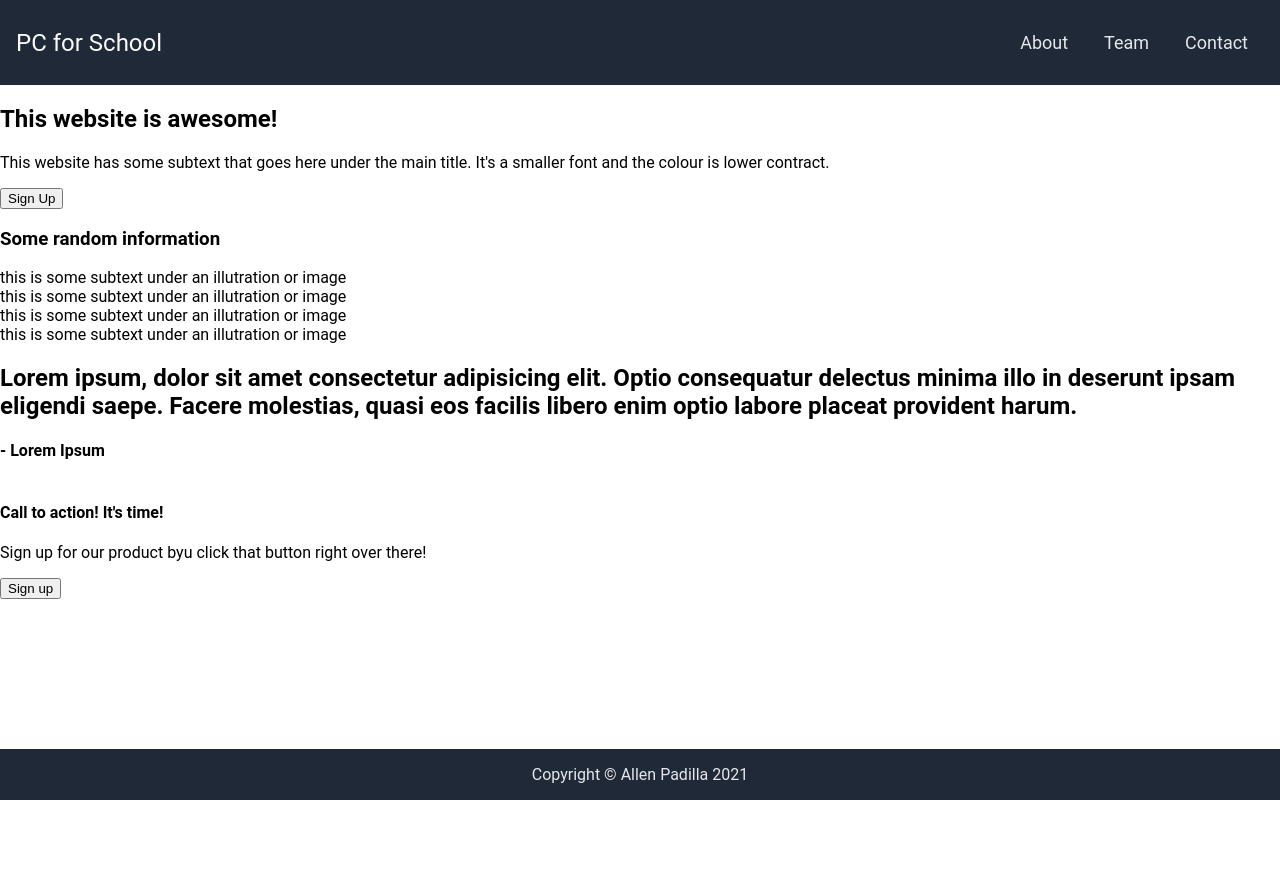
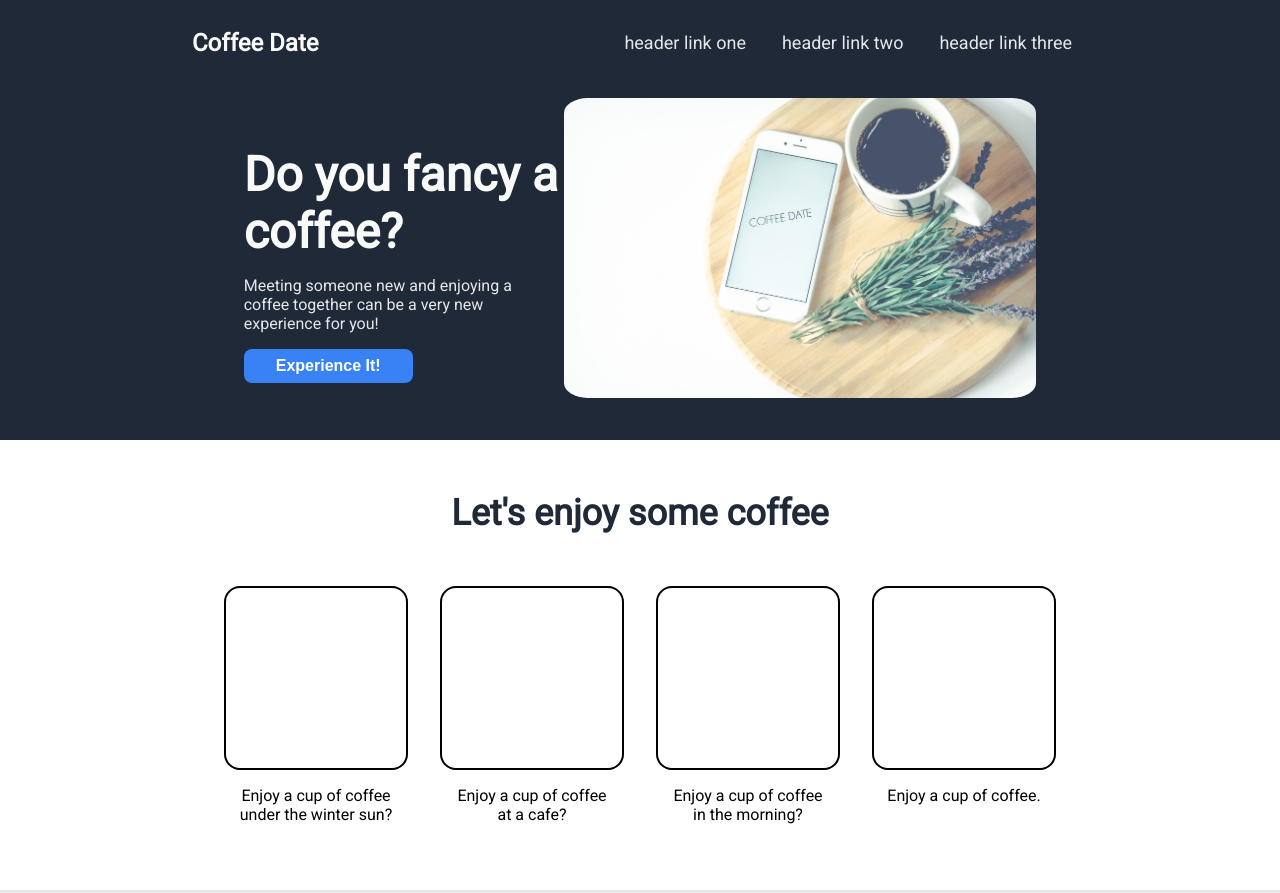
Before and after one commit to allen-padilla/odin-landing-page, a plain HTML site: page index.html in a window 1280 px wide. Shown: the top 893 px of the page. Before the commit the page ends 800 px from the top, so only its background shows below. Drawn offline with Linux system fonts and the light colour scheme.

Commit message:
Completed landing page

```diff
--- a/index.html
+++ b/index.html
@@ -5,65 +5,74 @@
   <meta charset="UTF-8" />
   <meta http-equiv="X-UA-Compatible" content="IE=edge" />
   <meta name="viewport" content="width=device-width, initial-scale=1.0" />
-  <title>Landing Page</title>
+  <title>Coffee Date</title>
   <link rel="stylesheet" href="style.css" />
+  <link href='http://fonts.googleapis.com/css?family=Roboto' rel='stylesheet' type='text/css'>
 </head>
 
 <body>
   <nav>
-    <a href="#" class="header-logo">PC for School</a>
+    <a href="#" class="header-logo">Coffee Date</a>
     <ul>
-      <li><a href="#">About</a></li>
-      <li><a href="#">Team</a></li>
-      <li><a href="#">Contact</a></li>
+      <li><a href="#">header link one</a></li>
+      <li><a href="#">header link two</a></li>
+      <li><a href="#">header link three</a></li>
     </ul>
   </nav>
 
   <div class="body">
     <section class="hero">
       <div class="left">
-        <h1>This website is awesome!</h1>
+        <h1>Do you fancy a coffee?</h1>
+        <p>
+          Meeting someone new and enjoying a coffee together can be a very new experience for you!
+        </p>
+        <button>Experience It!</button>
       </div>
       <div class="right">
-        <p>
-          This website has some subtext that goes here under the main title.
-          It's a smaller font and the colour is lower contract.
-        </p>
+        <img src="coffee-date.jpg" alt="" />
       </div>
-      <button>Sign Up</button>
-      <img src="" alt="" />
     </section>
     <section class="random-information">
-      <h3>Some random information</h3>
+      <h3>Let's enjoy some coffee</h3>
       <div class="blocks">
         <div class="block">
-          this is some subtext under an illutration or image
+          <div class="block-image"></div>
+          <p>
+            Enjoy a cup of coffee under the winter sun?
+          </p>
         </div>
         <div class="block">
-          this is some subtext under an illutration or image
+          <div class="block-image"></div>
+          <p>Enjoy a cup of coffee at a cafe?</p>
         </div>
         <div class="block">
-          this is some subtext under an illutration or image
+          <div class="block-image"></div>
+          <p>
+            Enjoy a cup of coffee in the morning?
+          </p>
         </div>
         <div class="block">
-          this is some subtext under an illutration or image
+          <div class="block-image"></div>
+          <p>
+            Enjoy a cup of coffee.
+          </p>
         </div>
       </div>
     </section>
     <section class="quote">
       <h2>
-        Lorem ipsum, dolor sit amet consectetur adipisicing elit. Optio
-        consequatur delectus minima illo in deserunt ipsam eligendi saepe.
-        Facere molestias, quasi eos facilis libero enim optio labore placeat
-        provident harum.
+        "He was my cream, and I was his coffee - And when you poured us together, it was something."
       </h2>
-      <h4>- Lorem Ipsum</h4>
+      <h4>- Josephine Baker</h4>
     </section>
     <section class="call-to-action">
       <div class="card">
-        <h4>Call to action! It's time!</h4>
-        <p>Sign up for our product byu click that button right over there!</p>
-        <button>Sign up</button>
+        <p>
+          <b>Call to action! It's time!</b><br>
+          Drinking coffee with a new person is as easy as clicking the button over there!
+        </p>
+        <button>Drink coffee</button>
       </div>
     </section>
   </div>
--- a/style.css
+++ b/style.css
@@ -1,7 +1,6 @@
 body {
   margin: 0;
   padding: 0;
-  height: 100vh;
   display: flex;
   flex-direction: column;
   font-family: Roboto;
@@ -17,11 +16,12 @@ nav {
   align-items: center;
   align-content: center;
   justify-content: space-between;
-  padding: 16px;
+  padding: 16px 15% 16px 15%;
 }
 
 nav .header-logo {
   font-size: 24px;
+  font-weight: 700;
   color: #F9FAF8;
   text-decoration: none;
 }
@@ -46,9 +46,164 @@ footer {
   padding: 16px;
 }
 
-
 .body {
   display: flex;
   flex: 1;
   flex-direction: column;
 }
+
+.hero {
+  display: flex;
+  justify-content: center;
+  padding: 1% 0 3% 0;
+  min-height: 30%;
+  background-color: #1F2937;
+}
+
+.hero .left {
+  padding-top: 48px;
+  max-width: 25%;
+}
+
+.hero .left h1 {
+  font-size: 48px;
+  color: #F9FAF8;
+  font-weight: bolder;
+  margin: 0;
+}
+
+.hero .left p {
+  color: #E5E7EB;
+  padding-right: 5%;
+}
+
+.hero button {
+  font-size: 16px;
+  font-weight: 700;
+  padding: 8px 32px 8px 32px;
+  background-color: #3882F6;
+  color: white;
+  border-radius: 8px;
+  border: 0;
+}
+
+.hero button:hover {
+  cursor: pointer;
+  border: 1 black solid;
+}
+
+.hero .right img {
+  height: 300px;
+  color: #F9FAF8;
+  border-radius: 5%;
+}
+
+.random-information {
+  display: flex;
+  flex-direction: column;
+  align-items: center;
+  justify-content: center;
+  padding-top: 16px;
+}
+
+.random-information h3 {
+  font-size: 36px;
+  color: #1F2937;
+}
+
+.random-information .blocks {
+  display: flex;
+  flex-direction: row;
+  height: 40vh;
+}
+
+.block {
+  display: flex;
+  flex-direction: column;
+  align-items: center;
+  text-align: center;
+  font-size: 16px;
+  margin: 16px;
+}
+
+.block-image {
+  height: 180px;
+  width: 180px;
+  border: 2px black solid;
+  border-radius: 16px;
+}
+
+.block p {
+  width: 160px;
+}
+
+.quote {
+  display: flex;
+  flex-direction: column;
+  justify-content: center;
+  align-items: center;
+  background-color: #E5E7EB;
+  padding: 3rem 0 3rem 0;
+}
+
+.quote h2 {
+  display: flex;
+  flex: 0 1;
+  width: 40%;
+  font-size: 36px;
+  font-weight: lighter;
+  font-style: italic;
+  margin-bottom: 0;
+}
+
+.quote h4 {
+  display: flex;
+  text-align: right;
+  font-size: 18px;
+  font-weight: bolder;
+}
+
+.call-to-action {
+  display: flex;
+  flex-direction: row;
+  justify-content: center;
+  align-items: center;
+  height: 40vh;
+}
+
+.call-to-action .card {
+  display: flex;
+  color: white;
+  flex-direction: row;
+  align-items: center;
+  justify-content: space-evenly;
+  height: 25%;
+  width: 50%;
+  padding: 32px;
+  background-color: #3882F6;
+  border-radius: 16px;
+}
+
+.call-to-action b {
+  font-size: 32px;
+}
+
+.call-to-action p {
+  font-size: 16px;
+  font-style: italic;
+}
+
+.call-to-action button {
+  display: flex;
+  color: white;
+  font-size: 16px;
+  font-weight: 600;
+  padding: 8px 16px 8px 16px;
+  border: 2px white solid;
+  border-radius: 8px;
+  background-color: #3882F6;
+}
+
+footer {
+  padding: 32px 0 32px 0;
+}
```
Also changed, not shown: coffee-date.jpg (added).
